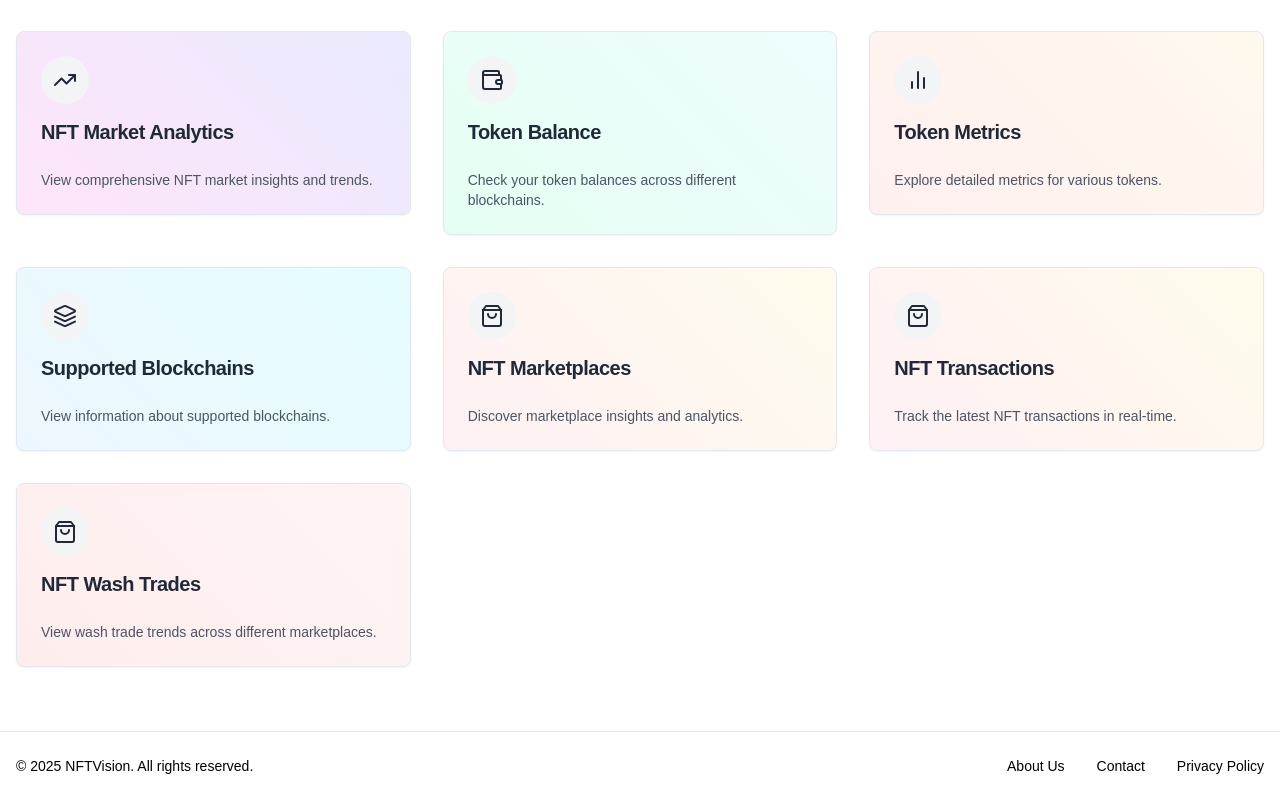
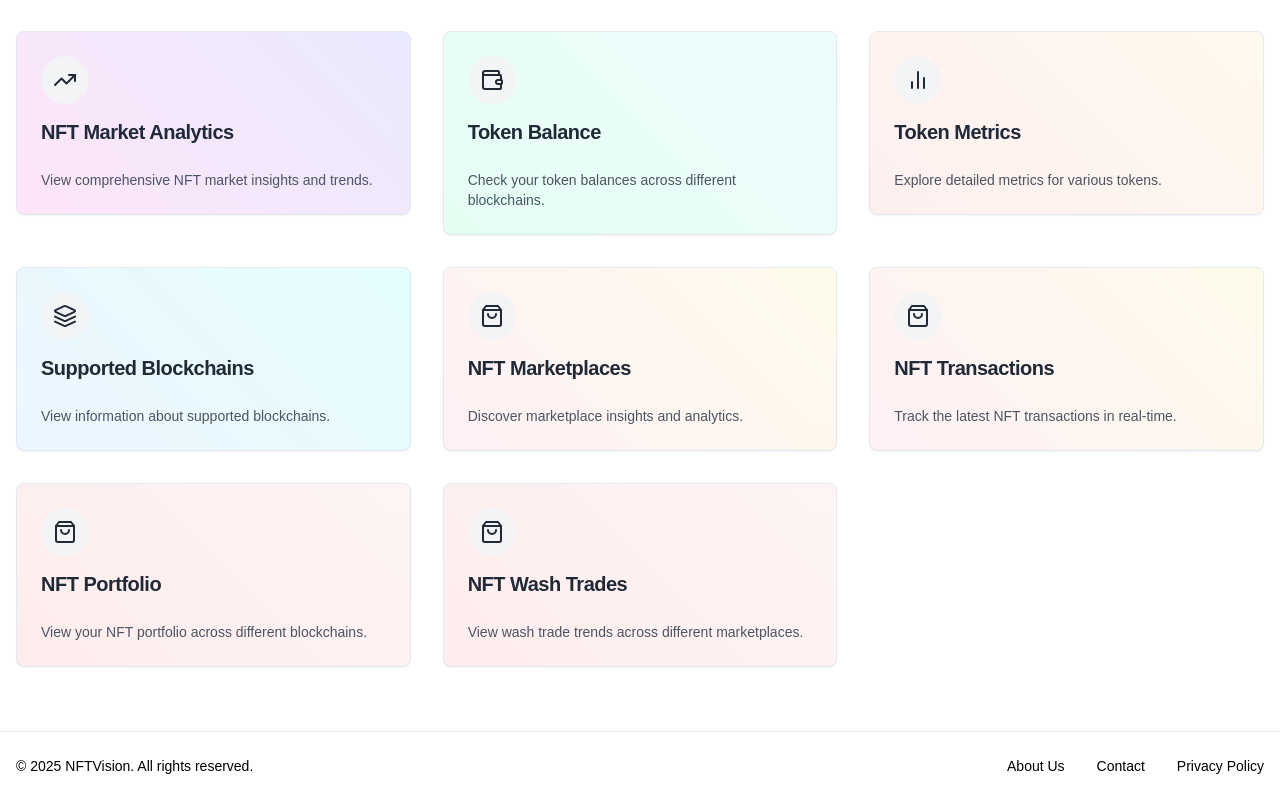
Before and after one commit to NikhilRaikwar/NFTVision, a Next.js app: page / in a window 1280 px wide. Shown: the part 418-1218 px from the top of the page. Built offline with nearby package versions, Linux system fonts and the light colour scheme; no server answers.

Commit message:
update the code of new ui for features

```diff
--- a/app/dashboard/page.tsx
+++ b/app/dashboard/page.tsx
@@ -55,7 +55,13 @@ export default function DashboardPage() {
       description: "Explore the latest NFT transactions across blockchains.",
       link: "/nft-transactions",
     },
-    // Add NFT Wash Trade feature
+    // Add NFT Portfolio feature
+    {
+      title: "NFT Portfolio",
+      description: "View your NFT portfolio across different blockchains.",
+      link: "/nft-portfolio",
+    },
+
     {
       title: "NFT Wash Trades",
       description: "View wash trade trends across different marketplaces.",
--- a/app/page.tsx
+++ b/app/page.tsx
@@ -1,5 +1,4 @@
 // landing.tsx
-
 "use client";
 
 import { usePrivy } from "@privy-io/react-auth";
@@ -17,7 +16,7 @@ import { cn } from "@/lib/utils";
 import { NeonGradientCard } from "@/components/neon-gradient-card";
 import { Sheet, SheetContent, SheetTrigger } from "@/components/ui/sheet";
 import { Button } from "@/components/ui/button";
-import Link from "next/link"; // Import Link
+import Link from "next/link";  // Import Link
 
 export default function Page() {
   const { authenticated } = usePrivy();
@@ -79,7 +78,16 @@ export default function Page() {
       gradientTo: "#fee140",
       link: "/nft-transactions"
     },
-    // Add NFT Wash Trade feature
+    // Add NFT Portfolio feature
+    {
+      title: "NFT Portfolio",
+      description: "View your NFT portfolio across different blockchains.",
+      icon: ShoppingBag,
+      gradientFrom: "#ff4e4e",
+      gradientTo: "#ff9d9d",
+      link: "/nft-portfolio"
+    },
+
     {
       title: "NFT Wash Trades",
       description: "View wash trade trends across different marketplaces.",
```
